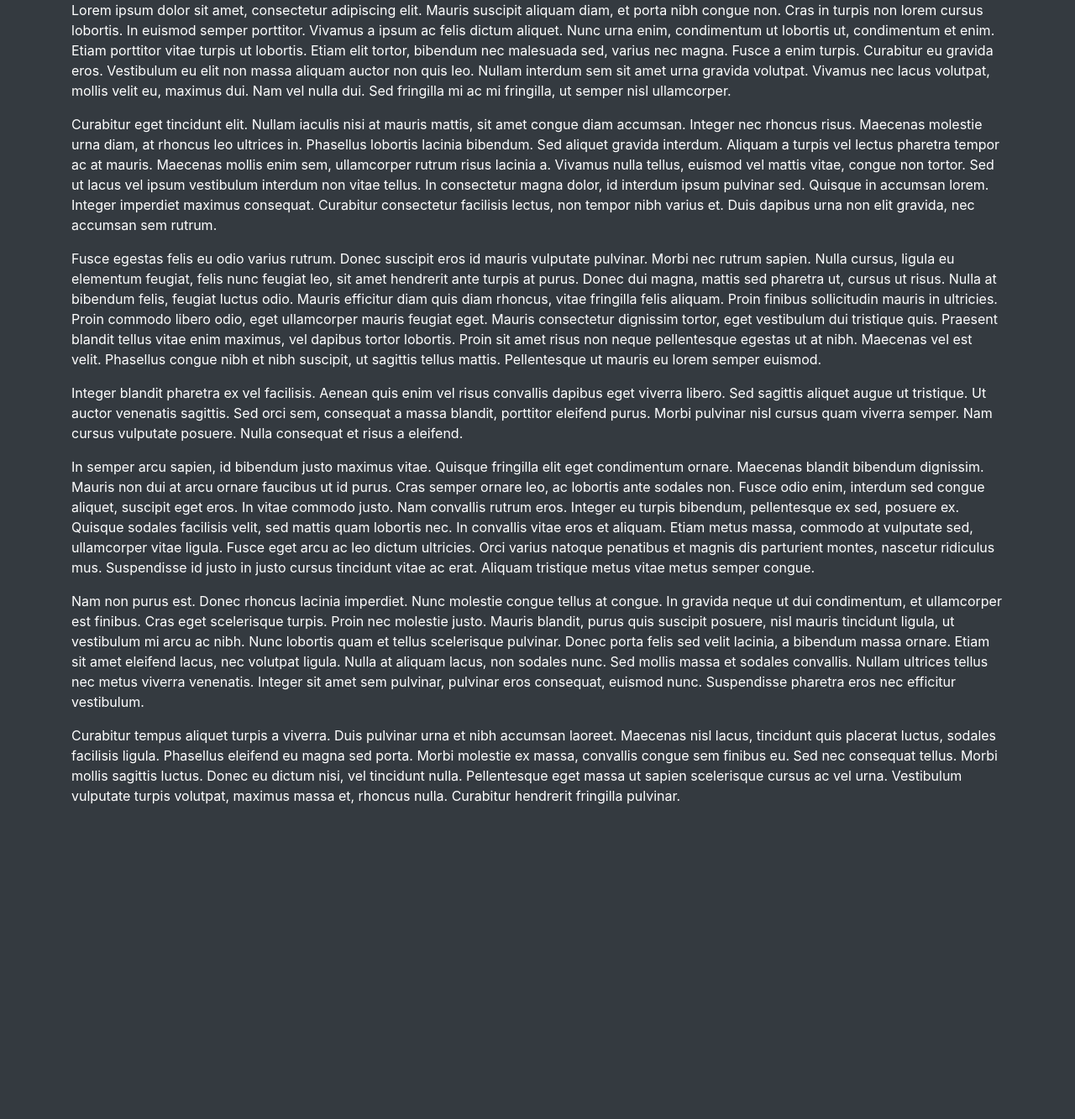
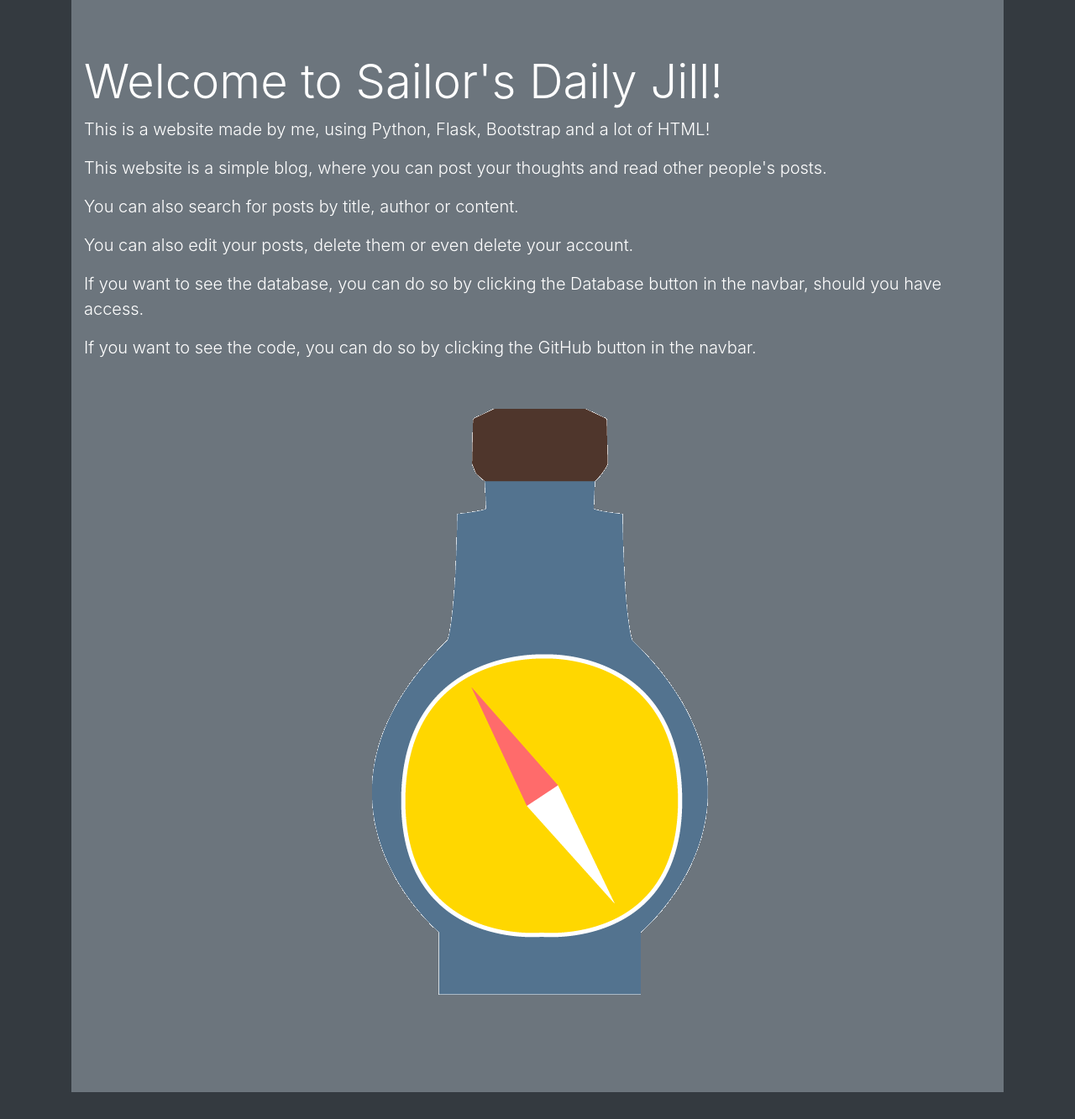
Before and after one commit to ThomasCross257/SailorsDailyJill, a Flask app: page / in a window 1280 px wide. Shown: the part 56-1389 px from the top of the page at 84% size. Before the commit the page ends 1014 px from the top, so only its background shows below. Run offline with Flask 2, Linux system fonts and the light colour scheme.

Commit message:
Homepage text replaced

```diff
--- a/Roadmap.txt
+++ b/Roadmap.txt
@@ -15,7 +15,7 @@ Complete:
         QOL Changes: Delete posts, delete accounts, and other small changes.
 In Progress:
     Actual Homepage: Getting rid of lipsum text. (Include logo, additional information and a header.)
-    Search Functions:A simple search page that queries the database. (Likely to rework tags.)
+    Search Functions:A simple search page that queries the database. (Likely to remove tags and instead just search by title, author or content.)
 Not started:
     Docker Migration: Begin research while you are ahead.
     Profile images(?): Need server/service where I can host them. (Might be done in docker)
--- a/templates/index.html
+++ b/templates/index.html
@@ -53,13 +53,20 @@
         </nav>
         <div class="row">
             <div class="col-md-12">
-                <p class="text-white">Lorem ipsum dolor sit amet, consectetur adipiscing elit. Mauris suscipit aliquam diam, et porta nibh congue non. Cras in turpis non lorem cursus lobortis. In euismod semper porttitor. Vivamus a ipsum ac felis dictum aliquet. Nunc urna enim, condimentum ut lobortis ut, condimentum et enim. Etiam porttitor vitae turpis ut lobortis. Etiam elit tortor, bibendum nec malesuada sed, varius nec magna. Fusce a enim turpis. Curabitur eu gravida eros. Vestibulum eu elit non massa aliquam auctor non quis leo. Nullam interdum sem sit amet urna gravida volutpat. Vivamus nec lacus volutpat, mollis velit eu, maximus dui. Nam vel nulla dui. Sed fringilla mi ac mi fringilla, ut semper nisl ullamcorper.</p>
-                <p class="text-white">Curabitur eget tincidunt elit. Nullam iaculis nisi at mauris mattis, sit amet congue diam accumsan. Integer nec rhoncus risus. Maecenas molestie urna diam, at rhoncus leo ultrices in. Phasellus lobortis lacinia bibendum. Sed aliquet gravida interdum. Aliquam a turpis vel lectus pharetra tempor ac at mauris. Maecenas mollis enim sem, ullamcorper rutrum risus lacinia a. Vivamus nulla tellus, euismod vel mattis vitae, congue non tortor. Sed ut lacus vel ipsum vestibulum interdum non vitae tellus. In consectetur magna dolor, id interdum ipsum pulvinar sed. Quisque in accumsan lorem. Integer imperdiet maximus consequat. Curabitur consectetur facilisis lectus, non tempor nibh varius et. Duis dapibus urna non elit gravida, nec accumsan sem rutrum.</p>
-                <p class="text-white">Fusce egestas felis eu odio varius rutrum. Donec suscipit eros id mauris vulputate pulvinar. Morbi nec rutrum sapien. Nulla cursus, ligula eu elementum feugiat, felis nunc feugiat leo, sit amet hendrerit ante turpis at purus. Donec dui magna, mattis sed pharetra ut, cursus ut risus. Nulla at bibendum felis, feugiat luctus odio. Mauris efficitur diam quis diam rhoncus, vitae fringilla felis aliquam. Proin finibus sollicitudin mauris in ultricies. Proin commodo libero odio, eget ullamcorper mauris feugiat eget. Mauris consectetur dignissim tortor, eget vestibulum dui tristique quis. Praesent blandit tellus vitae enim maximus, vel dapibus tortor lobortis. Proin sit amet risus non neque pellentesque egestas ut at nibh. Maecenas vel est velit. Phasellus congue nibh et nibh suscipit, ut sagittis tellus mattis. Pellentesque ut mauris eu lorem semper euismod.</p>
-                <p class="text-white">Integer blandit pharetra ex vel facilisis. Aenean quis enim vel risus convallis dapibus eget viverra libero. Sed sagittis aliquet augue ut tristique. Ut auctor venenatis sagittis. Sed orci sem, consequat a massa blandit, porttitor eleifend purus. Morbi pulvinar nisl cursus quam viverra semper. Nam cursus vulputate posuere. Nulla consequat et risus a eleifend.</p>
-                <p class="text-white">In semper arcu sapien, id bibendum justo maximus vitae. Quisque fringilla elit eget condimentum ornare. Maecenas blandit bibendum dignissim. Mauris non dui at arcu ornare faucibus ut id purus. Cras semper ornare leo, ac lobortis ante sodales non. Fusce odio enim, interdum sed congue aliquet, suscipit eget eros. In vitae commodo justo. Nam convallis rutrum eros. Integer eu turpis bibendum, pellentesque ex sed, posuere ex. Quisque sodales facilisis velit, sed mattis quam lobortis nec. In convallis vitae eros et aliquam. Etiam metus massa, commodo at vulputate sed, ullamcorper vitae ligula. Fusce eget arcu ac leo dictum ultricies. Orci varius natoque penatibus et magnis dis parturient montes, nascetur ridiculus mus. Suspendisse id justo in justo cursus tincidunt vitae ac erat. Aliquam tristique metus vitae metus semper congue.</p>
-                <p class="text-white">Nam non purus est. Donec rhoncus lacinia imperdiet. Nunc molestie congue tellus at congue. In gravida neque ut dui condimentum, et ullamcorper est finibus. Cras eget scelerisque turpis. Proin nec molestie justo. Mauris blandit, purus quis suscipit posuere, nisl mauris tincidunt ligula, ut vestibulum mi arcu ac nibh. Nunc lobortis quam et tellus scelerisque pulvinar. Donec porta felis sed velit lacinia, a bibendum massa ornare. Etiam sit amet eleifend lacus, nec volutpat ligula. Nulla at aliquam lacus, non sodales nunc. Sed mollis massa et sodales convallis. Nullam ultrices tellus nec metus viverra venenatis. Integer sit amet sem pulvinar, pulvinar eros consequat, euismod nunc. Suspendisse pharetra eros nec efficitur vestibulum.</p>
-                <p class="text-white">Curabitur tempus aliquet turpis a viverra. Duis pulvinar urna et nibh accumsan laoreet. Maecenas nisl lacus, tincidunt quis placerat luctus, sodales facilisis ligula. Phasellus eleifend eu magna sed porta. Morbi molestie ex massa, convallis congue sem finibus eu. Sed nec consequat tellus. Morbi mollis sagittis luctus. Donec eu dictum nisi, vel tincidunt nulla. Pellentesque eget massa ut sapien scelerisque cursus ac vel urna. Vestibulum vulputate turpis volutpat, maximus massa et, rhoncus nulla. Curabitur hendrerit fringilla pulvinar.</p>
+                <div class="jumbotron jumbotron-fluid bg-secondary">
+                    <div class="container">
+                        <h1 class="display-4 text-white">Welcome to Sailor's Daily Jill!</h1>
+                        <p class="lead text-white">This is a website made by me, using Python, Flask, Bootstrap and a lot of HTML!</p>
+                        <p class="lead text-white">This website is a simple blog, where you can post your thoughts and read other people's posts.</p>
+                        <p class="lead text-white">You can also search for posts by title, author or content.</p>
+                        <p class="lead text-white">You can also edit your posts, delete them or even delete your account.</p>
+                        <p class="lead text-white">If you want to see the database, you can do so by clicking the Database button in the navbar, should you have access.</p>
+                        <p class="lead text-white">If you want to see the code, you can do so by clicking the GitHub button in the navbar.</p>
+                        <div class="text-center">
+                            <img src="{{ url_for('static', filename='img/ApplicationLogo.png') }}" class="img-fluid" alt="Flask with a compass inside">
+                        </div>
+                    </div>
+
             </div>
         </div>
     </div>
```
Also changed, not shown: README.md, readme.md, static/img/ApplicationLogo.png (renamed from logo/ApplicationLogo.png).
